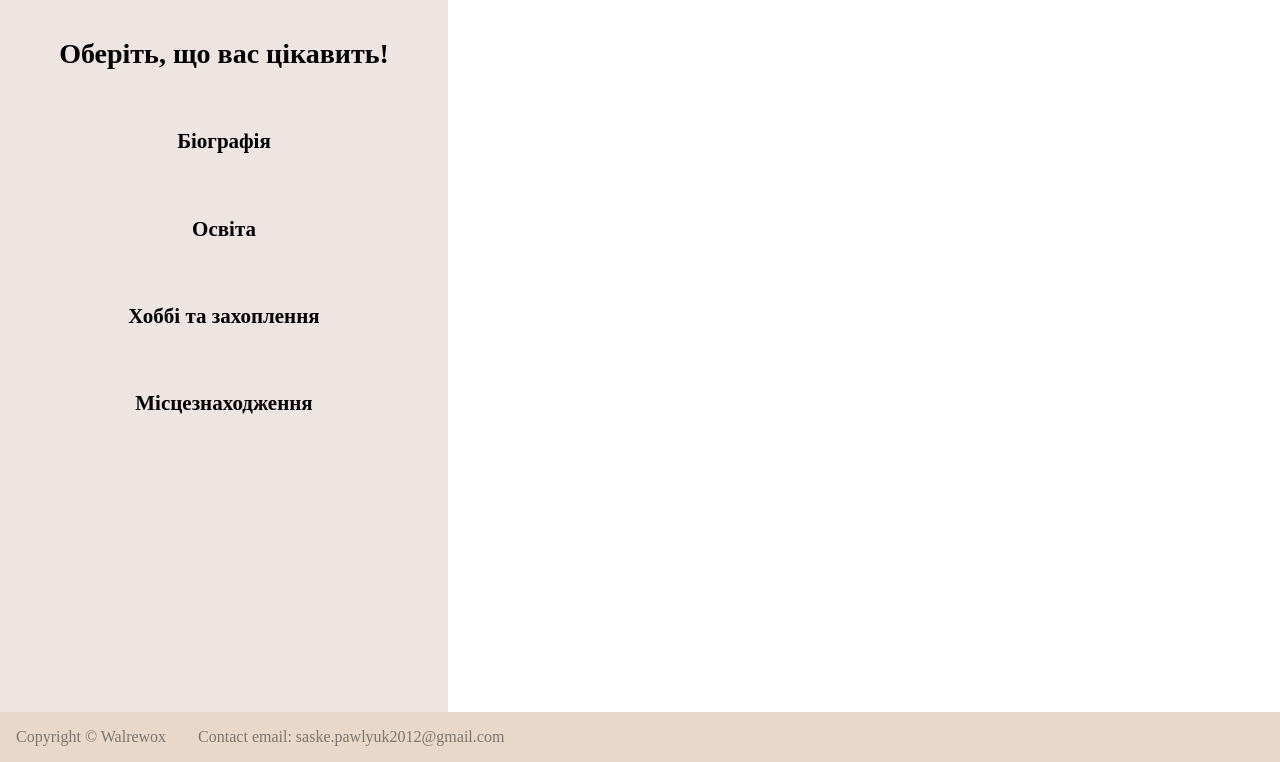
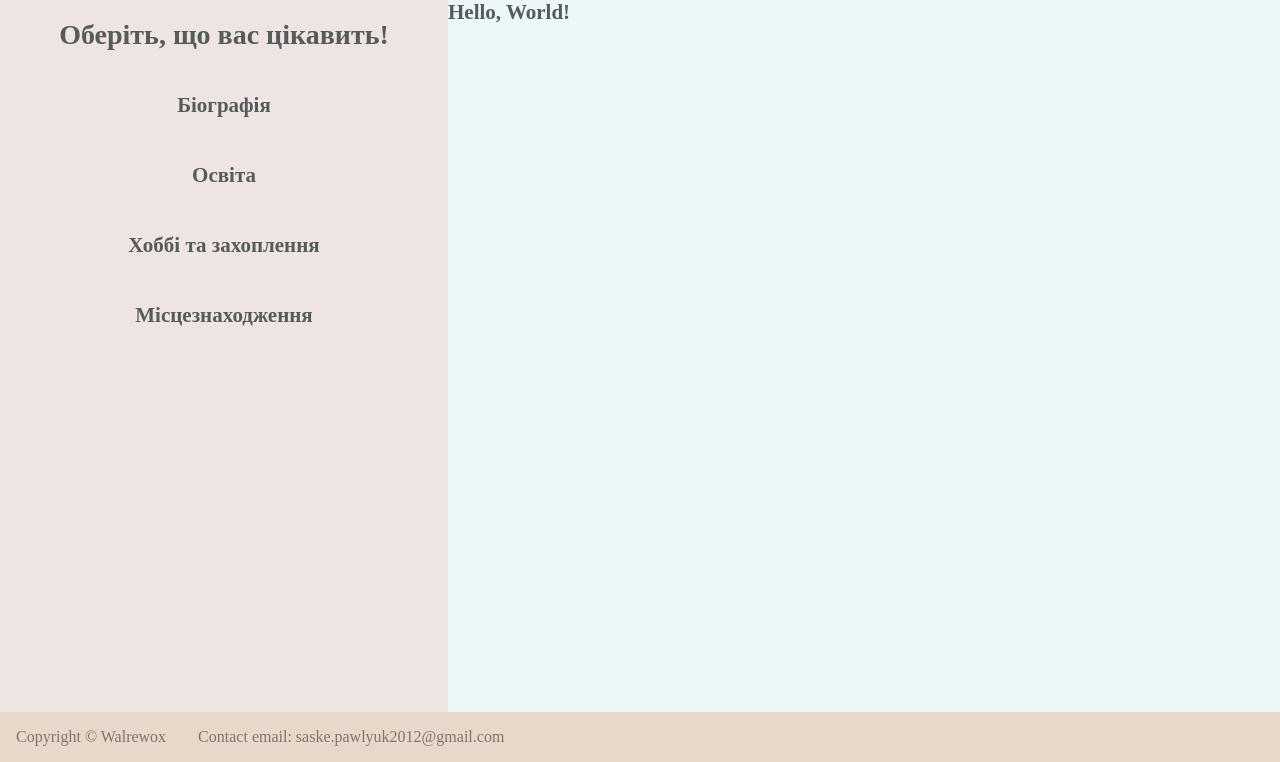
Before and after one commit to Walrewox/WEB-basis, a PHP site: page / in a window 1280 px wide. Shown: the part 50-812 px from the top of the page. Run offline with PHP 8.4, Linux system fonts and the light colour scheme.

Commit message:
Bug in css

```diff
--- a/css/master.css
+++ b/css/master.css
@@ -60,11 +60,7 @@ body{
   background-color: #ECF8F8;
   transition: .25s;
 }
-<<<<<<< HEAD
 .choice h1,h2{
-=======
-.choice h1 h2{
->>>>>>> 214082fca6b892b7e74f5ef094c478ad603b4379
   color: #565B5B;
   margin: 0px;
 }
```
